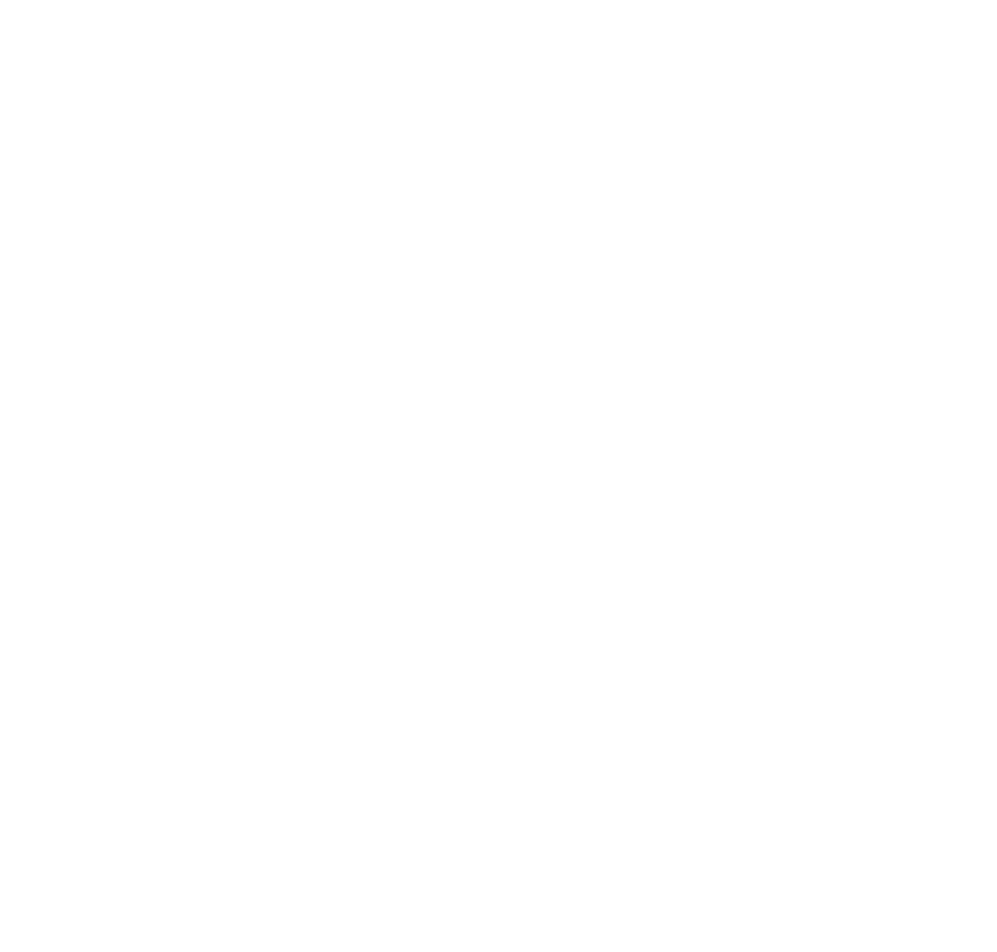
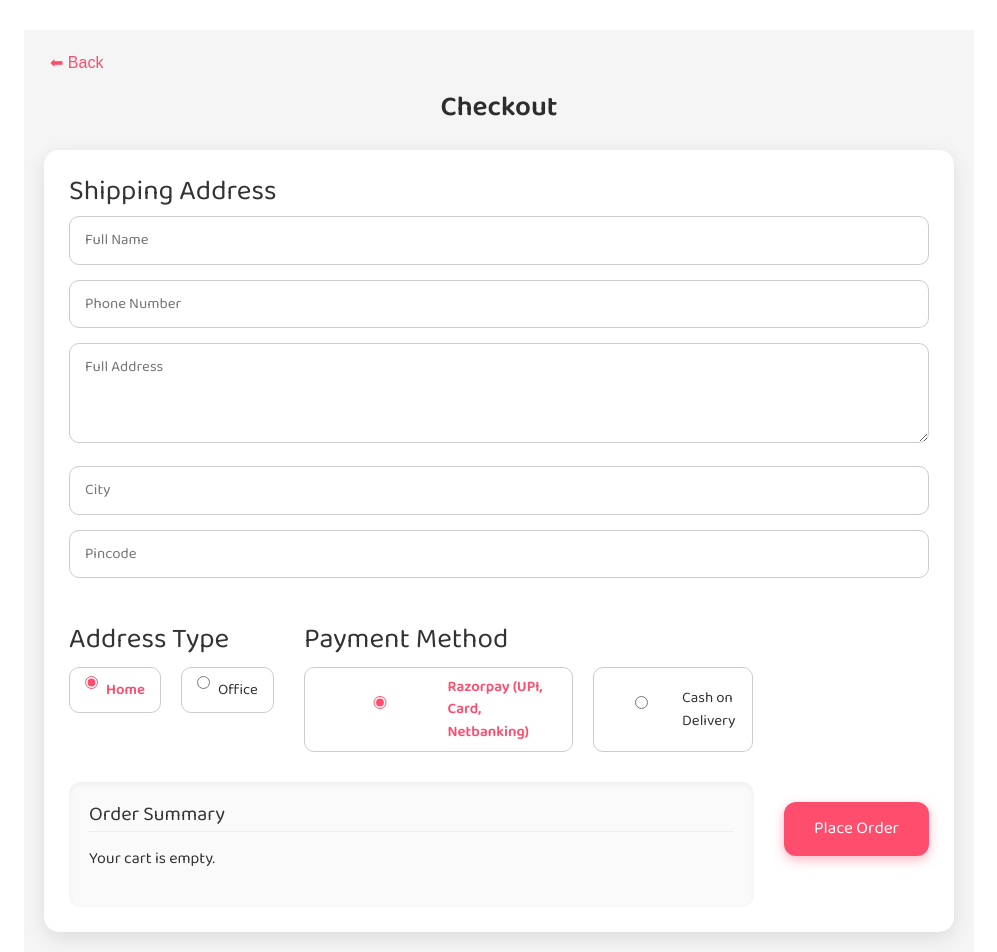
Before and after one commit to Abitha2701/E-commerce-Toys-, a React (Create React App) app: page /checkout in a window 1280 px wide. Before the commit this address had no page. Shown: the top 952 px of the page, without its empty margins (141-1138 px from the left). Before the commit the page ends 800 px from the top, so only its background shows below. Built offline with nearby package versions, Linux system fonts and the light colour scheme.

Commit message:
Checkout page added

```diff
--- a/src/App.js
+++ b/src/App.js
@@ -16,6 +16,7 @@
 import '@fortawesome/fontawesome-free/css/all.min.css';
 import  SearchResults  from './pages/SearchResults';
 import ProductDetails from "./pages/ProductDetails";
+import Checkout from './pages/Checkout';
 
 
 
@@ -38,6 +39,7 @@
 <Route path='/profile' element={<Profile/>}/>
 <Route path='/cart' element={<Cartpage/>}/>
 <Route path="/product/:id" element={<ProductDetails />} />
+<Route path="/checkout" element={<Checkout />} />
 
       </Routes>
 
--- a/src/pages/Cartpage.js
+++ b/src/pages/Cartpage.js
@@ -1,31 +1,32 @@
 import React from 'react';
 import { useSelector, useDispatch } from 'react-redux';
 import { deleteFromCart, updateQuantity } from '../redux/Cartslice';
+import { useNavigate } from 'react-router-dom';
 import './Cartpage.css';
-import { loadStripe } from "@stripe/stripe-js";
-
-
-const stripePromise = loadStripe("pk_test_51S0iteCkxII7b1vsU2H573EanlKNtjppUQIMnHOeMH5C4xhAokyWqJk10pkQmhaOl4hJPs30n3n7nOsOuweuIMPa00I05WqW2y");
 
 const CartPage = () => {
   const cartitems = useSelector((state) => state.cart.cartitems);
   const dispatch = useDispatch();
-  const stripePromise = loadStripe("pk_test_1234567890");
+  const navigate = useNavigate();
 
+  // Delete an item
   const deleteCart = (item) => {
     dispatch(deleteFromCart(item));
   };
 
+  // Increment quantity
   const incrementCart = (id, quantity) => {
     dispatch(updateQuantity({ id, quantity: quantity + 1 }));
   };
 
+  // Decrement quantity
   const decrementCart = (id, quantity) => {
     if (quantity > 1) {
       dispatch(updateQuantity({ id, quantity: quantity - 1 }));
     }
   };
 
+  // Calculate total price
   const calculateTotal = () => {
     return cartitems.reduce((total, item) => {
       const cleanedPriceString = item.price?.toString().replace(/[^\d.]/g, '');
@@ -35,44 +36,14 @@
     }, 0);
   };
 
-const handleCheckout = async () => {
-  try {
-    const response = await fetch("http://localhost:6005/create-checkout-session", {
-      method: "POST",
-      headers: { "Content-Type": "application/json" },
-      body: JSON.stringify({
-        items: [
-          {
-            priceId: "price_1S0iwgCkxII7b1vs7CDbp6aL", // use your Stripe Price ID
-            quantity: 1
-          }
-        ]
-      }),
-    });
-
-    const session = await response.json();
-
-    if (!session.id) {
-      throw new Error("No session ID returned from backend");
+  // Navigate to Checkout page
+  const handleCheckout = () => {
+    if (cartitems.length === 0) {
+      alert("Your cart is empty!");
+      return;
     }
-
-    const stripe = await stripePromise;
-    const { error } = await stripe.redirectToCheckout({
-      sessionId: session.id,
-    });
-
-    if (error) {
-      console.error("Stripe redirect error:", error);
-      alert(error.message);
-    }
-  } catch (err) {
-    console.error("Checkout error:", err);
-    alert("Checkout failed");
-  }
-};
-
-
-
+    navigate('/checkout', { state: { cartitems, total: calculateTotal() } });
+  };
 
   return (
     <div className="cart-container">
@@ -83,11 +54,11 @@
       ) : (
         <>
           <div className="cart-items">
-            {cartitems.map(item => (
+            {cartitems.map((item) => (
               <div className="cart-item" key={item.id}>
                 <div className="cart-item-details">
                   <h4>{item.name}</h4>
-                  <img src={item.imgage} alt={item.name} />
+                  <img src={item.imgage} alt={item.name} className="cart-item-image"/>
                   <p>Price: ₹{item.price}</p>
                   <p>Quantity: {item.quantity}</p>
                 </div>
@@ -100,9 +71,11 @@
             ))}
           </div>
 
-          <div className="cart-total">
-            <h3>Total Price: ₹{calculateTotal().toFixed(2)}</h3>
-            <button className="checkout-btn" onClick={handleCheckout}>Checkout</button>
+          <div className="cart-summary">
+            <h3>Total: ₹{calculateTotal().toFixed(2)}</h3>
+            <button className="checkout-btn" onClick={handleCheckout}>
+              Proceed to Checkout
+            </button>
           </div>
         </>
       )}
--- /dev/null
+++ b/src/pages/Checkout.css
@@ -0,0 +1,191 @@
+.checkout-page {
+  max-width: 950px;
+  margin: 30px auto;
+  padding: 20px;
+  font-family: "Arial", sans-serif;
+  color: #333;
+  background: #f5f5f5;
+}
+
+.checkout-title {
+  text-align: center;
+  font-size: 28px;
+  margin-bottom: 25px;
+  font-weight: 600;
+  color: #2d2d2d;
+}
+
+.checkout-container {
+  display: flex;
+  flex-wrap: wrap;
+  gap: 30px;
+  background: #fff;
+  padding: 25px;
+  border-radius: 15px;
+  box-shadow: 0 6px 20px rgba(0, 0, 0, 0.1);
+}
+
+/* Left form section */
+.checkout-form-section {
+  flex: 1 1 60%;
+}
+
+/* Right order summary */
+.order-summary {
+  flex: 1 1 35%;
+  background: #fafafa;
+  padding: 20px;
+  border-radius: 12px;
+  box-shadow: inset 0 2px 6px rgba(0, 0, 0, 0.05);
+}
+
+.order-summary h3 {
+  margin-bottom: 15px;
+  font-size: 20px;
+  border-bottom: 1px solid #eee;
+  padding-bottom: 5px;
+}
+
+.summary-item {
+  display: flex;
+  justify-content: space-between;
+  margin-bottom: 12px;
+  font-size: 15px;
+}
+
+.summary-item-name {
+  max-width: 65%;
+  overflow-wrap: anywhere;
+}
+
+.order-summary h4 {
+  margin-top: 15px;
+  text-align: right;
+  font-size: 18px;
+  font-weight: 600;
+}
+
+/* Input styles */
+.checkout-section input,
+.checkout-section textarea,
+.checkout-section select {
+  width: 100%;
+  padding: 12px 15px;
+  margin-bottom: 15px;
+  border: 1px solid #ccc;
+  border-radius: 10px;
+  outline: none;
+  font-size: 15px;
+  transition: all 0.3s;
+}
+
+.checkout-section input:focus,
+.checkout-section textarea:focus,
+.checkout-section select:focus {
+  border-color: #ff4d6d;
+  box-shadow: 0 0 6px rgba(255, 77, 109, 0.3);
+}
+
+/* Textarea */
+.checkout-section textarea {
+  min-height: 100px;
+  resize: vertical;
+}
+
+/* Radio buttons */
+.radio-group {
+  display: flex;
+  gap: 20px;
+  margin-top: 10px;
+}
+
+.radio-group label {
+  display: flex;
+  align-items: center;
+  padding: 8px 15px;
+  border: 1px solid #ccc;
+  border-radius: 10px;
+  cursor: pointer;
+  font-size: 15px;
+  transition: all 0.3s;
+}
+
+.radio-group input[type="radio"] {
+  margin-right: 8px;
+  accent-color: #ff4d6d;
+}
+
+.radio-group label:hover {
+  background: #ffe6eb;
+  border-color: #ff4d6d;
+}
+
+.radio-group input[type="radio"]:checked + span {
+  font-weight: 600;
+  color: #ff4d6d;
+}
+
+/* Place order button */
+.place-order {
+  text-align: center;
+  margin-top: 20px;
+}
+
+.place-order-btn {
+  background: #ff4d6d;
+  color: #fff;
+  padding: 14px 30px;
+  border: none;
+  border-radius: 12px;
+  font-size: 17px;
+  cursor: pointer;
+  transition: all 0.3s;
+  box-shadow: 0 4px 12px rgba(255, 77, 109, 0.4);
+}
+
+.place-order-btn:hover {
+  background: #e63c5b;
+  transform: translateY(-2px);
+  box-shadow: 0 6px 14px rgba(255, 77, 109, 0.5);
+}
+
+/* Message box */
+.message-box {
+  margin-top: 15px;
+  font-size: 15px;
+  font-weight: 600;
+  color: green;
+  animation: fadeIn 0.5s ease-in-out;
+}
+
+/* Back button */
+.back-btn {
+  background: transparent;
+  border: none;
+  color: #ff4d6d;
+  font-size: 16px;
+  cursor: pointer;
+  margin-bottom: 15px;
+  transition: 0.3s;
+}
+
+.back-btn:hover {
+  text-decoration: underline;
+}
+
+/* Animations */
+@keyframes fadeIn {
+  from { opacity: 0; }
+  to { opacity: 1; }
+}
+
+/* Responsive */
+@media (max-width: 768px) {
+  .checkout-container {
+    flex-direction: column;
+  }
+
+  .order-summary {
+    width: 100%;
+  }
+}
--- /dev/null
+++ b/src/pages/Checkout.js
@@ -0,0 +1,201 @@
+import React, { useState } from "react";
+import { useNavigate, useLocation } from "react-router-dom";
+import "./Checkout.css";
+
+function Checkout() {
+  const navigate = useNavigate();
+  const location = useLocation();
+  const { cartitems = [], total = 0 } = location.state || {};
+
+  // Form states
+  const [formData, setFormData] = useState({
+    fullName: "",
+    phone: "",
+    address: "",
+    city: "",
+    pincode: "",
+    addressType: "Home",
+    payment: "Razorpay",
+  });
+
+  const [message, setMessage] = useState("");
+
+  // Handle input change
+  const handleChange = (e) => {
+    const { name, value } = e.target;
+    setFormData({ ...formData, [name]: value });
+  };
+
+  // Validate form
+  const validateForm = () => {
+    const { fullName, phone, address, city, pincode } = formData;
+    if (!fullName || !phone || !address || !city || !pincode) return false;
+    if (!/^\d{10}$/.test(phone)) return false;
+    if (!/^\d{6}$/.test(pincode)) return false;
+    return true;
+  };
+
+  // Handle order placement
+  const handlePlaceOrder = () => {
+    if (!validateForm()) {
+      setMessage("⚠️ Please fill all fields correctly!");
+      return;
+    }
+
+    if (formData.payment === "Razorpay") {
+      setMessage("💳 Redirecting to Razorpay...");
+      // 👉 Integrate Razorpay SDK here
+    } else {
+      setMessage("✅ Order placed successfully with Cash on Delivery!");
+    }
+
+    setTimeout(() => {
+      setMessage("");
+      navigate("/"); // Redirect to homepage or order summary
+    }, 3000);
+  };
+
+  return (
+    <div className="checkout-page">
+      <button className="back-btn" onClick={() => navigate(-1)}>
+        ⬅ Back
+      </button>
+
+      <h2 className="checkout-title">Checkout</h2>
+
+      <div className="checkout-container">
+        {/* Shipping Address */}
+        <div className="checkout-section">
+          <h3>Shipping Address</h3>
+          <input
+            type="text"
+            name="fullName"
+            placeholder="Full Name"
+            value={formData.fullName}
+            onChange={handleChange}
+          />
+          <input
+            type="text"
+            name="phone"
+            placeholder="Phone Number"
+            value={formData.phone}
+            onChange={handleChange}
+          />
+          <textarea
+            name="address"
+            placeholder="Full Address"
+            value={formData.address}
+            onChange={handleChange}
+          ></textarea>
+          <input
+            type="text"
+            name="city"
+            placeholder="City"
+            value={formData.city}
+            onChange={handleChange}
+          />
+          <input
+            type="text"
+            name="pincode"
+            placeholder="Pincode"
+            value={formData.pincode}
+            onChange={handleChange}
+          />
+        </div>
+
+        {/* Address Type */}
+      {/* Address Type */}
+<div className="checkout-section">
+  <h3>Address Type</h3>
+  <div className="radio-group">
+    <label>
+      <input
+        type="radio"
+        name="addressType"
+        value="Home"
+        checked={formData.addressType === "Home"}
+        onChange={handleChange}
+      />
+      <span>Home</span>
+    </label>
+    <label>
+      <input
+        type="radio"
+        name="addressType"
+        value="Office"
+        checked={formData.addressType === "Office"}
+        onChange={handleChange}
+      />
+      <span>Office</span>
+    </label>
+  </div>
+</div>
+
+{/* Payment Method */}
+<div className="checkout-section">
+  <h3>Payment Method</h3>
+  <div className="radio-group">
+    <label>
+      <input
+        type="radio"
+        name="payment"
+        value="Razorpay"
+        checked={formData.payment === "Razorpay"}
+        onChange={handleChange}
+      />
+      <span>Razorpay (UPI, Card, Netbanking)</span>
+    </label>
+    <label>
+      <input
+        type="radio"
+        name="payment"
+        value="COD"
+        checked={formData.payment === "COD"}
+        onChange={handleChange}
+      />
+      <span>Cash on Delivery</span>
+    </label>
+  </div>
+</div>
+
+        {/* Order Summary */}
+     {/* Order Summary */}
+<div className="checkout-section order-summary">
+  <h3>Order Summary</h3>
+  {cartitems.length === 0 ? (
+    <p>Your cart is empty.</p>
+  ) : (
+    <>
+      {cartitems.map((item) => {
+        // Ensure price is a number
+        const price = typeof item.price === "string"
+          ? parseFloat(item.price.replace(/[^\d.]/g, ""))
+          : Number(item.price) || 0;
+
+        return (
+          <div key={item.id} className="summary-item">
+            <p>{item.name} x {item.quantity}</p>
+            <p>₹{(price * item.quantity).toFixed(2)}</p>
+          </div>
+        );
+      })}
+      <hr />
+      <h4>Total: ₹{total.toFixed(2)}</h4>
+    </>
+  )}
+</div>
+
+
+        {/* Place Order */}
+        <div className="place-order">
+          <button className="place-order-btn" onClick={handlePlaceOrder}>
+            Place Order
+          </button>
+          {message && <p className="message-box">{message}</p>}
+        </div>
+      </div>
+    </div>
+  );
+}
+
+export default Checkout;
```
